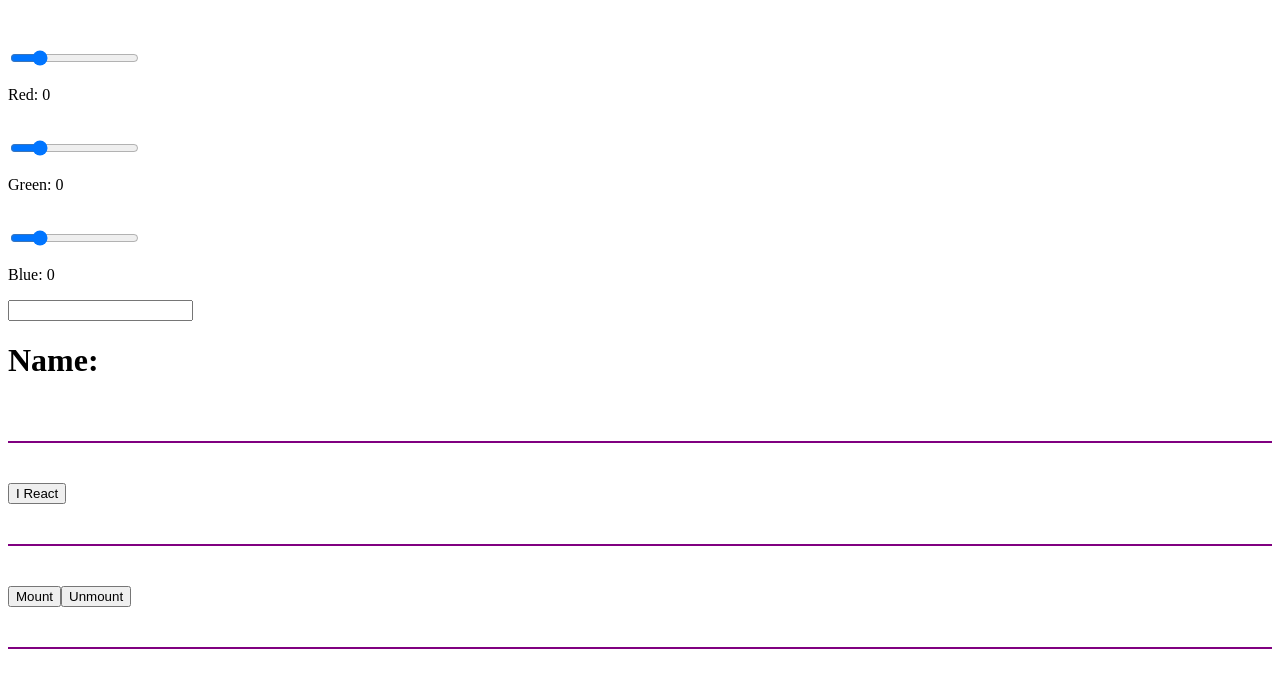
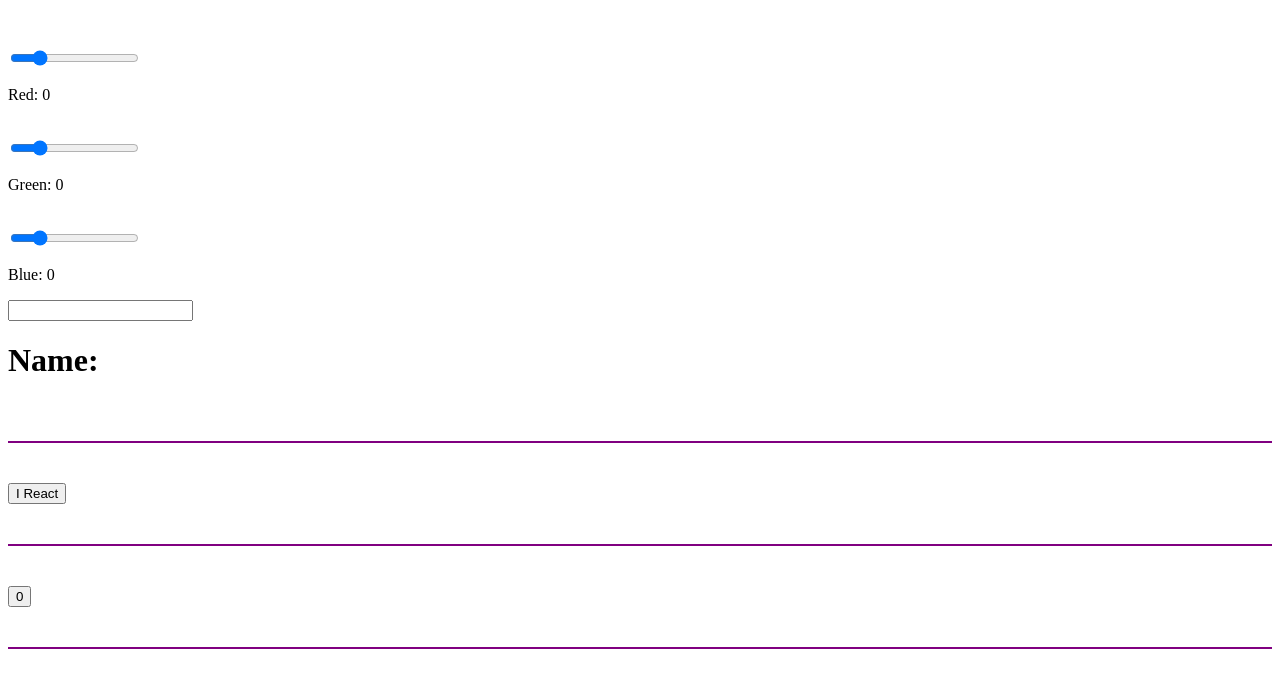
Before and after one commit to wullaski/react-tinkering, a React app: page / in a window 1280 px wide. Shown: the top 688 px of the page. Built offline with nearby package versions, Linux system fonts and the light colour scheme.

Commit message:
work with updating

```diff
--- a/App.js
+++ b/App.js
@@ -102,50 +102,34 @@ ReactDOM.render(
 class Third extends React.Component {
   constructor() {
     super();
-    this.state = { val: 0 };
     this.update = this.update.bind(this);
+    this.state = {increasing: false}
   }
   update() {
-    this.setState({val: this.state.val +1})
+    ReactDOM.render(
+      <Third val={this.props.val+1} />,
+      document.getElementById('third')
+    );
   }
-  componentWillMount() {
-    this.setState({m: 2})
+  componentWillReceiveProps(nextProps) {
+    this.setState({increasing: nextProps.val > this.props.val})
+  }
+  shouldComponentUpdate(nextProps, nextState) {
+    return nextProps.val % 5 === 0;
   }
   render() {
-    console.log('rendering!')
-    return <button onClick={this.update}>{this.state.val * this.state.m}</button>
+    console.log(this.state.increasing)
+    return <button onClick={this.update}>{this.props.val}</button>
   }
-  componentDidMount() {
-    this.inc = setInterval(this.update,500)
-  }
-  componentWillUnmount() {
-    clearInterval(this.inc)
+  componentDidUpdate(prevProps, prevState) {
+    console.log('prevProps', prevProps)
   }
 }
 
-class Wrapper extends React.Component {
-  constructor() {
-    super();
-  }
-  mount() {
-    ReactDOM.render(<Third />, document.getElementById('a'))
-  }
-  unmount() {
-    ReactDOM.unmountComponentAtNode(document.getElementById('a'))
-  }
-  render() {
-    return (
-      <div>
-        <button onClick={this.mount.bind(this)}>Mount</button>
-        <button onClick={this.unmount.bind(this)}>Unmount</button>
-        <div id="a"></div>
-      </div>
-    )
-  }
-}
+Third.defaultProps = { val: 0 }
 
 
 ReactDOM.render(
-  <Wrapper />,
+  <Third />,
   document.getElementById('third')
 );
```
